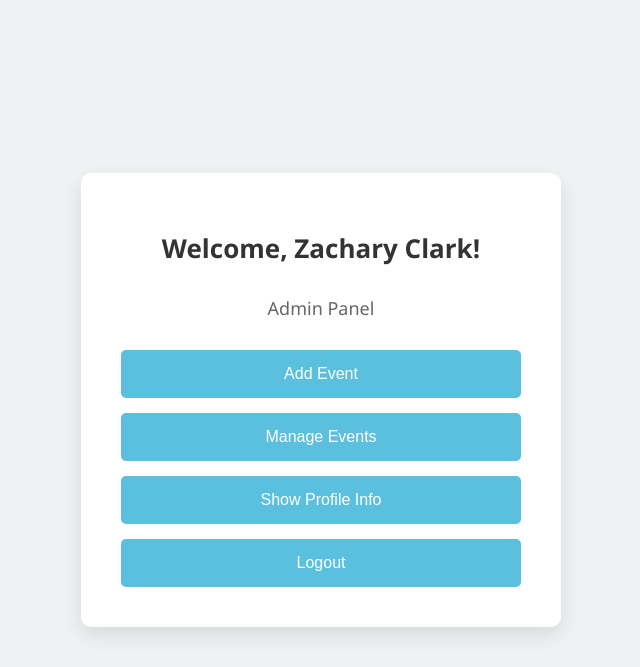
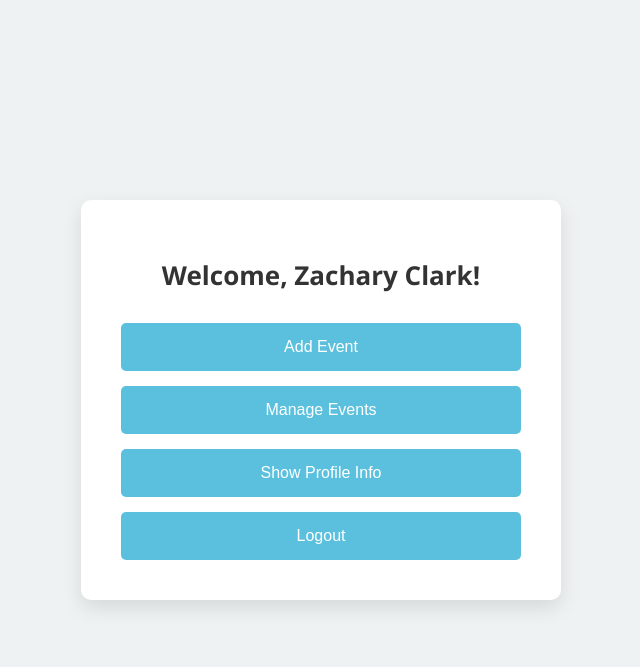
Before and after one commit to zzclark17/4353Fall24, a Flask app: page /admin_profile in a window 1280 px wide. Shown: the top 667 px of the page, without its empty margins (319-959 px from the left). Run offline with Flask 3, Linux system fonts and the light colour scheme; a user stored in the database is signed in.

Commit message:
frontpages, updates

```diff
--- a/templates/admin_profile.html
+++ b/templates/admin_profile.html
@@ -62,7 +62,6 @@
 <body>
     <div class="profile-container">
         <h1>Welcome, {{ full_name }}!</h1>
-        <p>Admin Panel</p>
         <div class="button-group">
             <!-- Add Event Button -->
             <form action="{{ url_for('add_event') }}">
--- a/templates/volunteer_profile.html
+++ b/templates/volunteer_profile.html
@@ -62,7 +62,6 @@
 <body>
     <div class="profile-container">
         <h1>Welcome, {{ full_name }}!</h1>
-        <p>What would you like to do today?</p>
         <div class="button-group">
             <!-- Show Profile Info Button -->
             <form action="{{ url_for('show_profile_info') }}">
```
